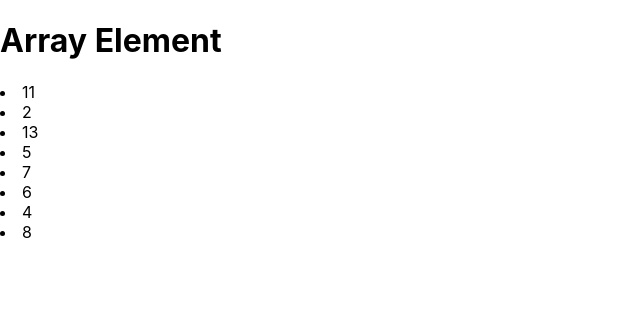
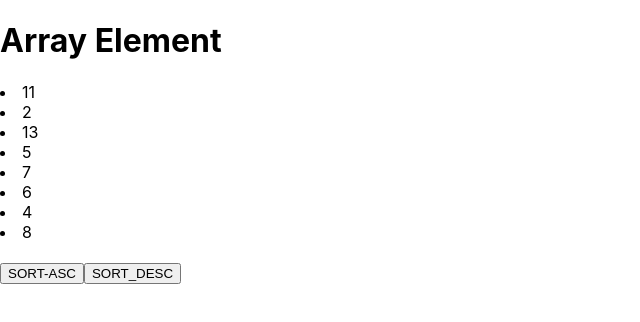
Before and after one commit to AdityaCap/Learning_react, a React (Create React App) app: page / in a window 1280 px wide. Shown: the top 322 px of the page, without its empty margins (0-640 px from the left). Built offline with nearby package versions, Linux system fonts and the light colour scheme.

Commit message:
Sorting added

```diff
--- a/src/components/Arry.js
+++ b/src/components/Arry.js
@@ -7,7 +7,6 @@ export default class Arry extends Component{
         super(); //call Parent component constructor pls...
         this.state={
             nums: [11,2,13,5,7,6,4,8]
-
         }
     }
 
@@ -20,7 +19,29 @@ export default class Arry extends Component{
                        <li key={this.i++}> {e} </li>
                     ))
                 }
+                <br />
+                    <button onClick={()=>(this.sortArry('ASC'))}>SORT-ASC</button>
+                    <button onClick={()=>(this.sortArry('DESC'))}>SORT_DESC</button>
             </div>
         );
     }
+    sortArry(direction){
+        let temp=[];
+        switch(direction){
+            case 'ASC':
+                temp = this.state.nums.sort((a, b) => a - b);
+                break;
+            case 'DESC':
+                temp = this.state.nums.sort((a, b) => b - a);
+                break;
+            default:
+                break;
+        }
+
+        this.setState({
+            nums: temp
+        });
+    }
+
+
 }
```
